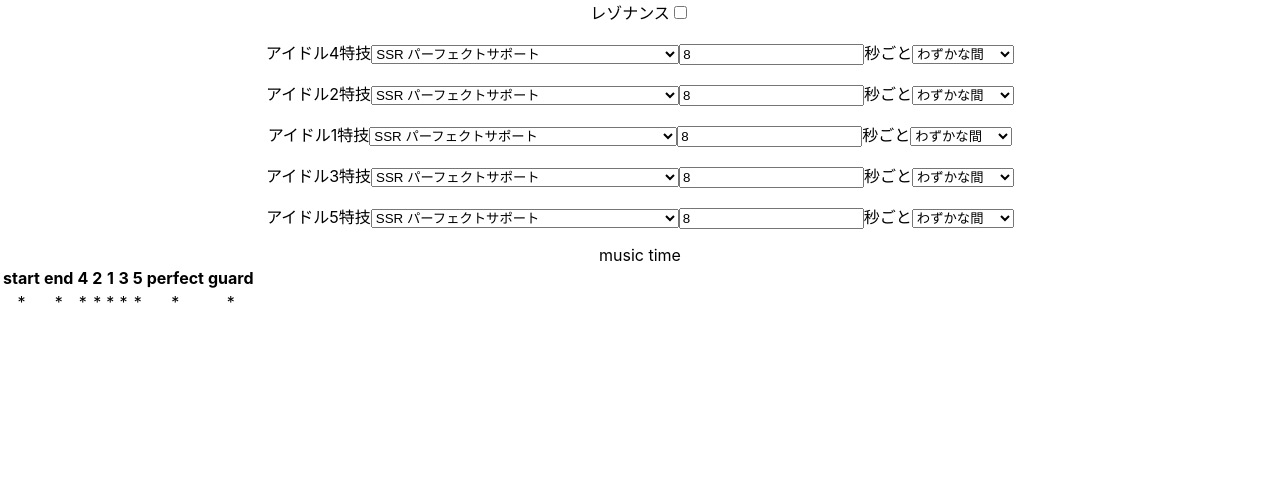
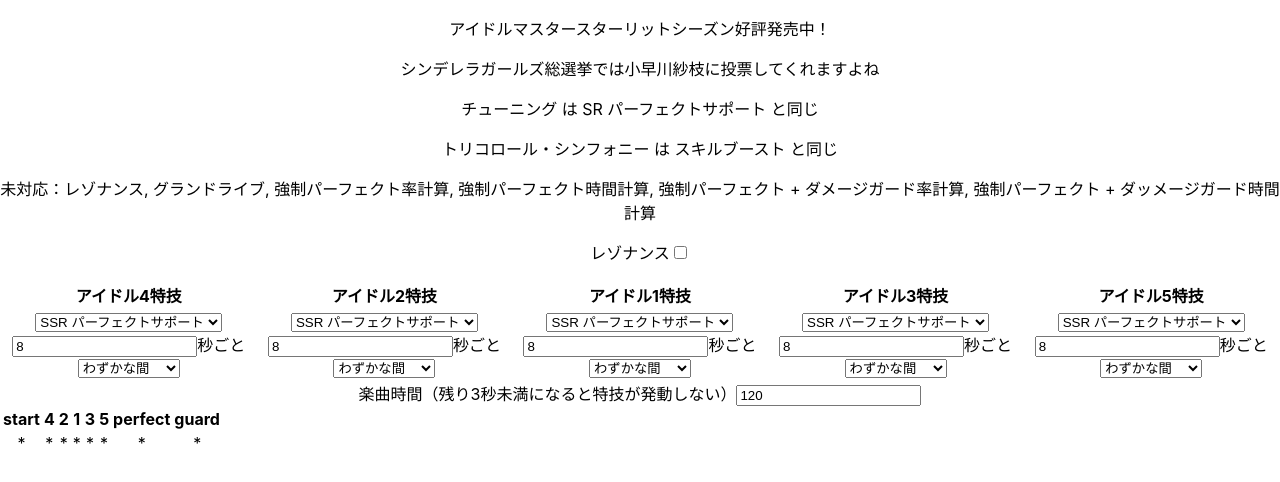
Before and after one commit to amayav/LifeHelper, a React (Create React App) app: page / in a window 1280 px wide. Shown: the top 482 px of the page. Built offline with nearby package versions, Linux system fonts and the light colour scheme.

Commit message:
encore, cinderella magic and music time is supported

```diff
--- a/package.json
+++ b/package.json
@@ -16,7 +16,7 @@
     "web-vitals": "^1.1.2"
   },
   "scripts": {
-    "start": "react-scripts --openssl-legacy-provider start",
+    "start": "react-scripts start",
     "build": "react-scripts build",
     "test": "react-scripts test",
     "eject": "react-scripts eject",
--- a/src/App.tsx
+++ b/src/App.tsx
@@ -1,11 +1,18 @@
-import React, {useMemo, useState} from 'react';
+//import React, {useMemo, useState} from 'react';
+import React from 'react';
 import { useTable, Column } from 'react-table';
-import logo from './logo.svg';
+//import logo from './logo.svg';
 import './App.css';
 
+export interface IdolsData {
+  idol1: any;
+  idol2: any;
+  idol3: any;
+  idol4: any;
+  idol5: any;
+}
 export interface Data {
   start: string;
-  end: string;
   idol1: string;
   idol2: string;
   idol3: string;
@@ -13,6 +20,46 @@
   idol5: string;
   perfect: string;
   guard: string;
+}
+
+function IdolsTable ({ columns, data } : { columns: Column<IdolsData>[], data: IdolsData[] } ) : any {
+  const {
+    getTableProps,
+    getTableBodyProps,
+    headerGroups,
+    rows,
+    prepareRow
+  } = useTable<IdolsData>({ columns, data });
+
+  return(
+    <table {...getTableProps()}>
+    <thead>
+    {headerGroups.map(headerGroup => (
+      <tr {...headerGroup.getHeaderGroupProps()}>
+      {headerGroup.headers.map(column => (
+        <th {...column.getHeaderProps()}>
+        {column.render("Header")}</th>
+      ))}
+      </tr>
+    ))}
+    </thead>
+    <tbody {...getTableBodyProps()}>
+    {rows.map((row, i) => {
+      prepareRow(row);
+      return (
+        <tr {...row.getRowProps()}>
+        {row.cells.map(cell => {
+          return (
+            <td {...cell.getCellProps()}>
+            {cell.render("Cell")}</td>
+          )
+        })}
+        </tr>
+      );
+    })}
+    </tbody>
+    </table>
+  )
 }
 
 function Table ({ columns, data } : { columns: Column<Data>[], data: Data[] } ) : any {
@@ -98,22 +145,18 @@
   }
 
   render() {
-    const n = `アイドル${this.props.id}特技`
-
     return (
-        <p>
-          <label htmlFor={`skill_id_${this.props.id}`}>{n}
+      <>
       <select name={`skill_name_${this.props.id}`} id={`skill_id_${this.props.id}`} onChange={this.handleListBoxNameChange} value={this.props.skill.name}>
       <option value={PERFECT_SUPPORT_3}>SSR パーフェクトサポート</option>
-              <option value={PERFECT_SUPPORT_2}>SSR チューニング or SR パーフェクトサポート</option>
+      <option value={PERFECT_SUPPORT_2}>SR パーフェクトサポート</option>
       <option value={PERFECT_SUPPORT_1}>R パーフェクトサポート</option>
-              <option value={DAMAGE_GUARD}>SR ダメージガード</option>
-              <option value={SKILL_BOOST}>スキルブースト or トリコロール・シンフォニー</option>
+      <option value={DAMAGE_GUARD}>ダメージガード</option>
+      <option value={SKILL_BOOST}>スキルブースト</option>
       <option value={ENCORE}>アンコール</option>
       <option value={CINDERELLA_MAGIC}>シンデレラマジック</option>
       <option value={OTHER}>その他</option>
       </select>
-          </label>
 
         <input type="number" id={`interval_id_${this.props.id}`} name={`interval_name_${this.props.id}`} min="1" placeholder="4" onChange={this.handleInputBoxIntervalChange} value={this.props.skill.interval}/>
         秒ごと
@@ -125,12 +168,12 @@
           <option value="time_d">しばらくの間</option>
           <option value="time_e">かなりの間</option>
         </select>
-      </p>
+      </>
     )
   }
 }
 
-export class Idols extends React.Component <{}, {skills: Skill[]}> {
+export class Idols extends React.Component <{}, {skills: Skill[], music_time: number, is_resonance: boolean}> {
   constructor(props: any) {
     super(props)
     const default_skill : Skill = {
@@ -139,154 +182,190 @@
       time: "time_b"
     }
     this.state = {
-      skills: [default_skill, default_skill, default_skill, default_skill, default_skill]
+      skills: [default_skill, default_skill, default_skill, default_skill, default_skill],
+      music_time: 120,
+      is_resonance: false,
     }
     this.changeName = this.changeName.bind(this)
     this.changeInterval = this.changeInterval.bind(this)
     this.changeTime = this.changeTime.bind(this)
+    this.handleChangeMusicTime = this.handleChangeMusicTime.bind(this)
   }
+  last_activated_skill_id: number = -1
+  current_encore_id_list: number[] = [-1, -1, -1, -1, -1]
 
-  data : Data[] = [
-    {start: "*",
-      end:"*",
-      idol1:"*",
-      idol2:"*",
-      idol3:"*",
-      idol4:"*",
-      idol5:"*",
-      perfect:"*",
-      guard:"*"
-    }
-  ]
+  idolsData : IdolsData = { idol1:null, idol2:null, idol3:null, idol4:null, idol5:null, }
 
-  protected updateTimeLine(start_time: number, skills: Skill[]) : Data {
-    let last_fired_skill: number = 0
-    let current_encore_list: number[] = [0, 0, 0, 0, 0]
+  data : Data[] = [ {start: "*", idol1: "*", idol2:"*", idol3:"*", idol4:"*", idol5:"*", perfect:"*", guard:"*" } ]
 
-    const calc = (start_time: number): Data => {
-
-      function is_firing(start_time: number, skill: Skill): boolean {
+  protected updateTimeLine(current_time: number, skills: Skill[], music_time: number = 120) : Data {
+    function is_activated(current_time: number, skill: Skill): boolean {
+      /*
+       * skill is activated after skill interval
+       * skill isn't activated the last 3 (not includes just 3) seconds of music (time when the last note is)
+       */
       return (
-          ((start_time - skill.interval) >= 0) &&
-          (((start_time - skill.interval) % skill.interval) <= skillTimes[skill.time])
+        (current_time >= skill.interval) &&
+        (((current_time - skill.interval) % skill.interval) <= skillTimes[skill.time]) &&
+        ((current_time - ((current_time - skill.interval) % skill.interval)) <= (music_time - 3))
       )
     }
 
-      function is_just_fired(start_time: number, skill: Skill): boolean {
+    function is_just_activated(current_time: number, skill: Skill): boolean {
       return (
-          ((start_time - skill.interval) >= 0) &&
-          (((start_time - skill.interval) % skill.interval) == 0)
+        (current_time >= skill.interval) &&
+        (((current_time - skill.interval) % skill.interval) === 0) &&
+        (current_time <= (music_time - 3))
       )
     }
 
-      function is_perfect_support_3_firing(skill: Skill): boolean {
-        return is_firing(start_time, skill) && (skill.name == PERFECT_SUPPORT_3)
+    let being_activated_skills_name: string[] = []
+    /*
+    let perfect_support_count = 0
+    let skill_boost_count = 0
+    */
+
+    /* define skill encore uses */
+    for (let i=4; i>=0; i--) {
+      if ((skills[i].name === ENCORE) &&
+        (is_just_activated(current_time, skills[i])) &&
+        (this.last_activated_skill_id !== -1)) {
+        this.current_encore_id_list[i] = this.last_activated_skill_id
+      }
     }
 
-      function is_skill_up_firing(skill: Skill): boolean {
-        return is_firing(start_time, skill) && (skill.name == SKILL_BOOST)
+    /* listing up activated skills */
+    for (let i=4; i>=0; i--) {
+      if (!is_activated(current_time, skills[i])) {
+        continue
+      }
+      if (skills[i].name === ENCORE) {
+        // at least one skill other than encore should be activated
+        if (this.current_encore_id_list[i] === -1) {
+          continue
+        }
+        if ((skills[this.current_encore_id_list[i]].name) === CINDERELLA_MAGIC) {
+          for (let j=4; j>=0; j--) {
+            being_activated_skills_name.push(skills[j].name)
+          }
+        } else {
+          being_activated_skills_name.push(skills[this.current_encore_id_list[i]].name)
+        }
+      } else {
+        if (skills[i].name === CINDERELLA_MAGIC) {
+          for (let j=4; j>=0; j--) {
+            being_activated_skills_name.push(skills[j].name)
+          }
+        } else {
+          being_activated_skills_name.push(skills[i].name)
         }
 
-      function is_guard_firing(skill: Skill, id: number): boolean {
-        return (
-          is_firing(start_time, skill) &&
-          ((skill.name == DAMAGE_GUARD) || (skill.name == ENCORE) && (eval("s.skill" + current_encore_list[id-1]) == DAMAGE_GUARD))
-        )
+        /* calculate the last activated skill's id for the next 0.5 sec */
+        /* encore does not copy the skills activated at the same time */
+        if (is_just_activated(current_time, skills[i])) {
+          this.last_activated_skill_id = i
+        }
+      }
+      /*
+          if (current_skill_name === PERFECT_SUPPORT_3) {
+            perfect_support_count += 3
+          } else if (current_skill_name === PERFECT_SUPPORT_2) {
+            perfect_support_count += 2
+          } else if (current_skill_name === PERFECT_SUPPORT_1) {
+            perfect_support_count += 1
+          } else if (current_skill_name === SKILL_BOOST) {
+            skill_boost_count += 1
+          } else if (current_skill_name === DAMAGE_GUARD) {
+            damage_guard_count += 1
+          }
+       */
+    }
+
+    function is_perfect(): boolean {
+      return being_activated_skills_name.includes(PERFECT_SUPPORT_3) &&
+        being_activated_skills_name.includes(SKILL_BOOST)
     }
 
     function is_guard(): boolean {
-        return (
-          (is_guard_firing(skills[0], 1) ||
-            is_guard_firing(skills[1], 2) ||
-            is_guard_firing(skills[2], 3) ||
-            is_guard_firing(skills[3], 4) ||
-            is_guard_firing(skills[4], 5))
-        )
+      return being_activated_skills_name.includes(DAMAGE_GUARD)
     }
 
-      let being_fired_skills_name: string[] = []
-
-      for (let i=4; i>=0; i--) {
-        if (is_firing(start_time, skills[i])) {
-          if (skills[i].name != ENCORE) {
-            being_fired_skills_name.push(skills[i].name)
+    function display(id: number, encore_id: number): string {
+      if (! is_activated(current_time, skills[id])) {
+        return ""
+      } else if (skills[id].name === ENCORE) {
+        if (encore_id !== -1) { // encore doesn't activate if no other skills have been activated
+          if (skills[encore_id].name === CINDERELLA_MAGIC) {
+            return "12345"
           } else {
-            being_fired_skills_name.push(skills[current_encore_list[i]].name)
+            return (encore_id + 1).toFixed(0)
           }
+        } else {
+          return ""
         }
-        if (is_just_fired(start_time, skills[i])) {
-          if (skills[i].name != ENCORE) {
-            last_fired_skill = i
+      } else if (skills[id].name === CINDERELLA_MAGIC) {
+        return "12345"
       } else {
-            if (last_fired_skill != 0) { // at least one skills other than encore are fired
-              current_encore_list[i] = last_fired_skill
-            }
-          }
+        return (id + 1).toFixed(0)
       }
     }
 
-      function is_perfect(): boolean {
-        let perfect_3_counter: number = 0
-        let skill_boost_counter: number = 0
-        for (let i=0; i<5; i++) {
-          if (being_fired_skills_name[i] == PERFECT_SUPPORT_3) {
-            perfect_3_counter++
-          } else if (being_fired_skills_name[i] == SKILL_BOOST) {
-            skill_boost_counter++
-          }
-        }
-        return ((perfect_3_counter > 0) && (skill_boost_counter > 0))
-      }
-
     return {
-        start: start_time.toFixed(1),
-        end: (start_time + 0.5).toFixed(1),
-        idol1: is_firing(start_time, skills[0]) ? ((skills[0].name != ENCORE) ? "1" : current_encore_list[0].toFixed(0)) : "",
-        idol2: is_firing(start_time, skills[1]) ? ((skills[1].name != ENCORE) ? "2" : current_encore_list[1].toFixed(0)) : "",
-        idol3: is_firing(start_time, skills[2]) ? ((skills[2].name != ENCORE) ? "3" : current_encore_list[2].toFixed(0)) : "",
-        idol4: is_firing(start_time, skills[3]) ? ((skills[3].name != ENCORE) ? "4" : current_encore_list[3].toFixed(0)) : "",
-        idol5: is_firing(start_time, skills[4]) ? ((skills[4].name != ENCORE) ? "5" : current_encore_list[4].toFixed(0)) : "",
+      start: current_time.toFixed(1) + " -",
+      idol1: display(0, this.current_encore_id_list[0]),
+      idol2: display(1, this.current_encore_id_list[1]),
+      idol3: display(2, this.current_encore_id_list[2]),
+      idol4: display(3, this.current_encore_id_list[3]),
+      idol5: display(4, this.current_encore_id_list[4]),
       perfect: is_perfect() ? "p" : "-",
       guard: is_guard() ? "g" : "-",
     }
   };
 
-    return calc(start_time)
-  };
-
-  update (id: number, skill: Skill) {
+  update (id: number, skill: Skill, music_time: number) {
     let new_skills : Skill[] = this.state.skills
     new_skills[id-1] = skill
     this.setState({skills: new_skills})
-      /*
-    const timeList : number[] = [...Array(120*2)].map((_i, i) => i/2)
-    this.data = this.updateTimeLine(timeList, new_skills)
-      */
-    const timeList : number[] = [...Array(120*2)].map((_i, i) => i/2)
+
+    this.last_activated_skill_id = -1
+    this.current_encore_id_list = [-1, -1, -1, -1, -1]
+    const timeList : number[] = [...Array(music_time*2)].map((_i, i) => i/2)
     this.data = timeList.map(startTime => {
-      return this.updateTimeLine(startTime, new_skills)
+      return this.updateTimeLine(startTime, new_skills, music_time)
     })
   }
 
   changeName (id: number, name: string) {
     let new_skill = {...this.state.skills[id-1], name: name}
-    this.update(id, new_skill)
+    this.update(id, new_skill, this.state.music_time)
   }
 
   changeInterval (id: number, interval: number) {
     let new_skill: Skill = {...this.state.skills[id-1], interval: interval}
-    this.update(id, new_skill)
+    this.update(id, new_skill, this.state.music_time)
   }
 
   changeTime (id: number, time: string) {
     let new_skill: Skill = {...this.state.skills[id-1], time: time}
-    this.update(id, new_skill)
+    this.update(id, new_skill, this.state.music_time)
+  }
+
+  private handleChangeMusicTime = (e: React.ChangeEvent<HTMLInputElement>) : any => {
+    let new_music_time: number = Number(e.target.value)
+    this.setState({music_time: new_music_time})
+    this.update(0, this.state.skills[0], new_music_time)
   }
 
   render() {
+    const idolColumns : Column<IdolsData>[] = [
+        { Header: "アイドル4特技", accessor: "idol4" },
+        { Header: "アイドル2特技", accessor: "idol2" },
+        { Header: "アイドル1特技", accessor: "idol1" },
+        { Header: "アイドル3特技", accessor: "idol3" },
+        { Header: "アイドル5特技", accessor: "idol5" },
+      ]
     const columns : Column<Data>[] = [
         { Header: "start", accessor: "start" },
-        { Header: "end", accessor: "end" },
         { Header: "4", accessor: "idol4" },
         { Header: "2", accessor: "idol2" },
         { Header: "1", accessor: "idol1" },
@@ -295,15 +374,26 @@
         { Header: "perfect", accessor: "perfect" },
         { Header: "guard", accessor: "guard" },
       ]
+    this.idolsData =
+      {
+        idol1: <Idol skill={this.state.skills[0]} id={1} changeName={this.changeName} changeInterval={this.changeInterval} changeTime={this.changeTime}/>,
+        idol2: <Idol skill={this.state.skills[1]} id={2} changeName={this.changeName} changeInterval={this.changeInterval} changeTime={this.changeTime}/>,
+        idol3: <Idol skill={this.state.skills[2]} id={3} changeName={this.changeName} changeInterval={this.changeInterval} changeTime={this.changeTime}/>,
+        idol4: <Idol skill={this.state.skills[3]} id={4} changeName={this.changeName} changeInterval={this.changeInterval} changeTime={this.changeTime}/>,
+        idol5: <Idol skill={this.state.skills[4]} id={5} changeName={this.changeName} changeInterval={this.changeInterval} changeTime={this.changeTime}/>,
+      }
     return (
       <p>
-        {<Idol skill={this.state.skills[3]} id={4} changeName={this.changeName} changeInterval={this.changeInterval} changeTime={this.changeTime}/>}
-        {<Idol skill={this.state.skills[1]} id={2} changeName={this.changeName} changeInterval={this.changeInterval} changeTime={this.changeTime}/>}
-        {<Idol skill={this.state.skills[0]} id={1} changeName={this.changeName} changeInterval={this.changeInterval} changeTime={this.changeTime}/>}
-        {<Idol skill={this.state.skills[2]} id={3} changeName={this.changeName} changeInterval={this.changeInterval} changeTime={this.changeTime}/>}
-        {<Idol skill={this.state.skills[4]} id={5} changeName={this.changeName} changeInterval={this.changeInterval} changeTime={this.changeTime}/>}
-        {/*{idolList[0].render()}*/}
-        music time
+      <IdolsTable columns={idolColumns} data={[this.idolsData]}/>
+      楽曲時間（残り3秒未満になると特技が発動しない）
+      <input
+      type="number"
+      id="music_time"
+      name="music_time"
+      onChange={this.handleChangeMusicTime}
+      value={this.state.music_time}
+      />
+      {/*checked={checked}*/}
       <Table columns={columns} data={this.data}/>
       </p>
     )
@@ -319,9 +409,11 @@
 };
 
 function App() {
+  /*
   interface Props {
     checked?: boolean;
   }
+  */
 
   const [val, setVal] = React.useState([""]);
 
@@ -391,6 +483,11 @@
        </header>*/
     }
 
+    {<p>アイドルマスタースターリットシーズン好評発売中！</p>}
+    {<p>シンデレラガールズ総選挙では小早川紗枝に投票してくれますよね</p>}
+    {<p>チューニング は SR パーフェクトサポート と同じ</p>}
+    {<p>トリコロール・シンフォニー は スキルブースト と同じ</p>}
+    {<p>未対応：レゾナンス, グランドライブ, 強制パーフェクト率計算, 強制パーフェクト時間計算, 強制パーフェクト + ダメージガード率計算, 強制パーフェクト + ダッメージガード時間計算</p>}
     {CenterList.map((item, index) => {
       index = index + 1
       return (
```
Also changed, not shown: 2 other files (tests, documents, lock files or other folders). Lines whose indentation alone changed are shown as unchanged.
